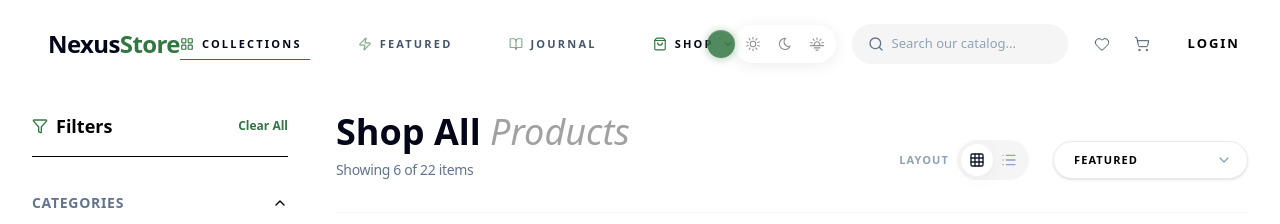
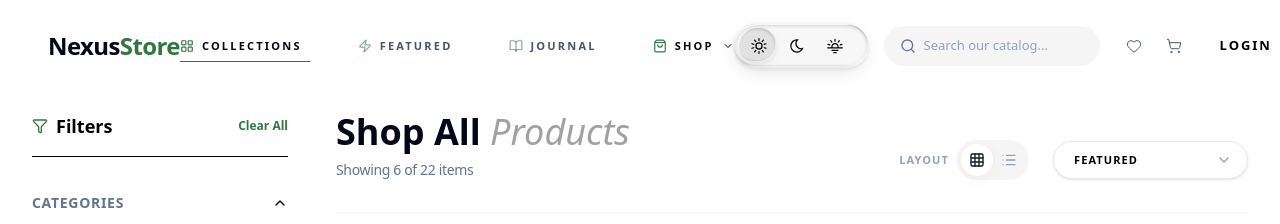
Before and after one commit to adhivedhanlr-maker/E-commerce, a Next.js app in the folder frontend/: page /shop in a window 1280 px wide. Shown: the top 224 px of the page. Built offline with nearby package versions, Linux system fonts and the light colour scheme.

Commit message:
fix: correct framer-motion ease property type in variants

```diff
--- a/frontend/src/app/globals.css
+++ b/frontend/src/app/globals.css
@@ -170,3 +170,263 @@
     transform: translateY(0);
   }
 }
+
+
+/* =============================================
+   Liquid Glass Theme Switcher
+   ============================================= */
+
+/* Glass CSS variables — default (light) */
+:root {
+  --c-glass: #bbbbbc;
+  --c-light: #fff;
+  --c-dark: #000;
+  --c-action: #327642;
+  --glass-reflex-dark: 1;
+  --glass-reflex-light: 1;
+  --saturation: 150%;
+}
+
+/* Dark theme glass overrides */
+html.dark {
+  --c-glass: #bbbbbc;
+  --c-light: #fff;
+  --c-dark: #000;
+  --c-action: #4ec97a;
+  --glass-reflex-dark: 2;
+  --glass-reflex-light: 0.3;
+  --saturation: 150%;
+}
+
+/* Dim theme glass overrides */
+html.dim {
+  --c-light: #99deff;
+  --c-dark: #20001b;
+  --c-glass: hsl(335 250% 74% / 1);
+  --c-action: #4aaad4;
+  --glass-reflex-dark: 2;
+  --glass-reflex-light: 0.7;
+  --saturation: 200%;
+}
+
+/* SVG filter wrapper — hidden, zero-size */
+.switcher-filter-wrap {
+  position: absolute;
+  width: 0;
+  height: 0;
+  overflow: hidden;
+  z-index: -1;
+}
+
+/* Skeleton while hydrating */
+.switcher-skeleton {
+  width: 134px;
+  height: 36px;
+  border-radius: 99em;
+  background: color-mix(in srgb, var(--c-glass) 12%, transparent);
+  opacity: 0.5;
+}
+
+/* Main pill container */
+.theme-switcher {
+  position: relative;
+  display: flex;
+  align-items: center;
+  gap: 0;
+  width: 134px;
+  height: 44px;
+  box-sizing: border-box;
+  padding: 4px 6px 5px;
+  margin: 0;
+  border: none;
+  border-radius: 99em;
+  background-color: color-mix(in srgb, var(--c-glass) 12%, transparent);
+  backdrop-filter: blur(8px) saturate(var(--saturation));
+  -webkit-backdrop-filter: blur(8px) saturate(var(--saturation));
+  box-shadow:
+    inset 0 0 0 1px color-mix(in srgb, var(--c-light) calc(var(--glass-reflex-light) * 10%), transparent),
+    inset 1.8px 3px 0px -2px color-mix(in srgb, var(--c-light) calc(var(--glass-reflex-light) * 90%), transparent),
+    inset -2px -2px 0px -2px color-mix(in srgb, var(--c-light) calc(var(--glass-reflex-light) * 80%), transparent),
+    inset -3px -8px 1px -6px color-mix(in srgb, var(--c-light) calc(var(--glass-reflex-light) * 60%), transparent),
+    inset -0.3px -1px 4px 0px color-mix(in srgb, var(--c-dark) calc(var(--glass-reflex-dark) * 12%), transparent),
+    inset -1.5px 2.5px 0px -2px color-mix(in srgb, var(--c-dark) calc(var(--glass-reflex-dark) * 20%), transparent),
+    inset 0px 3px 4px -2px color-mix(in srgb, var(--c-dark) calc(var(--glass-reflex-dark) * 20%), transparent),
+    inset 2px -6.5px 1px -4px color-mix(in srgb, var(--c-dark) calc(var(--glass-reflex-dark) * 10%), transparent),
+    0px 1px 5px 0px color-mix(in srgb, var(--c-dark) calc(var(--glass-reflex-dark) * 10%), transparent),
+    0px 6px 16px 0px color-mix(in srgb, var(--c-dark) calc(var(--glass-reflex-dark) * 8%), transparent);
+  transition:
+    background-color 400ms cubic-bezier(1, 0.0, 0.4, 1),
+    box-shadow 400ms cubic-bezier(1, 0.0, 0.4, 1);
+}
+
+/* Sliding glass pill — the active indicator */
+.theme-switcher::after {
+  content: '';
+  position: absolute;
+  left: 4px;
+  top: 4px;
+  display: block;
+  width: 38px;
+  height: calc(100% - 10px);
+  border-radius: 99em;
+  background-color: color-mix(in srgb, var(--c-glass) 36%, transparent);
+  z-index: 0;
+  pointer-events: none;
+  box-shadow:
+    inset 0 0 0 1px color-mix(in srgb, var(--c-light) calc(var(--glass-reflex-light) * 10%), transparent),
+    inset 2px 1px 0px -1px color-mix(in srgb, var(--c-light) calc(var(--glass-reflex-light) * 90%), transparent),
+    inset -1.5px -1px 0px -1px color-mix(in srgb, var(--c-light) calc(var(--glass-reflex-light) * 80%), transparent),
+    inset -2px -6px 1px -5px color-mix(in srgb, var(--c-light) calc(var(--glass-reflex-light) * 60%), transparent),
+    inset -1px 2px 3px -1px color-mix(in srgb, var(--c-dark) calc(var(--glass-reflex-dark) * 20%), transparent),
+    inset 0px -4px 1px -2px color-mix(in srgb, var(--c-dark) calc(var(--glass-reflex-dark) * 10%), transparent),
+    0px 3px 6px 0px color-mix(in srgb, var(--c-dark) calc(var(--glass-reflex-dark) * 8%), transparent);
+}
+
+/* Pill position per active option */
+.theme-switcher--opt1::after {
+  translate: 0 0;
+  transition:
+    background-color 400ms cubic-bezier(1, 0.0, 0.4, 1),
+    box-shadow 400ms cubic-bezier(1, 0.0, 0.4, 1),
+    translate 400ms cubic-bezier(1, 0.0, 0.4, 1);
+  animation: scaleToggle1 440ms ease;
+  transform-origin: right;
+}
+
+.theme-switcher--opt2::after {
+  translate: 42px 0;
+  transition:
+    background-color 400ms cubic-bezier(1, 0.0, 0.4, 1),
+    box-shadow 400ms cubic-bezier(1, 0.0, 0.4, 1),
+    translate 400ms cubic-bezier(1, 0.0, 0.4, 1);
+  animation: scaleToggle2 440ms ease;
+}
+
+/* Directional stretch for pill movement through middle */
+.theme-switcher[c-previous="1"].theme-switcher--opt2::after {
+  transform-origin: left;
+}
+
+.theme-switcher[c-previous="3"].theme-switcher--opt2::after {
+  transform-origin: right;
+}
+
+.theme-switcher--opt3::after {
+  translate: 84px 0;
+  transform-origin: left;
+  transition:
+    background-color 400ms cubic-bezier(1, 0.0, 0.4, 1),
+    box-shadow 400ms cubic-bezier(1, 0.0, 0.4, 1),
+    translate 400ms cubic-bezier(1, 0.0, 0.4, 1);
+  animation: scaleToggle3 440ms ease;
+}
+
+@keyframes scaleToggle1 {
+  0% {
+    scale: 1 1;
+  }
+
+  50% {
+    scale: 1.1 1;
+  }
+
+  100% {
+    scale: 1 1;
+  }
+}
+
+@keyframes scaleToggle2 {
+  0% {
+    scale: 1 1;
+  }
+
+  50% {
+    scale: 1.2 1;
+  }
+
+  100% {
+    scale: 1 1;
+  }
+}
+
+@keyframes scaleToggle3 {
+  0% {
+    scale: 1 1;
+  }
+
+  50% {
+    scale: 1.1 1;
+  }
+
+  100% {
+    scale: 1 1;
+  }
+}
+
+/* Each option label */
+.switcher-option {
+  --c: currentColor;
+  position: relative;
+  z-index: 1;
+  display: flex;
+  justify-content: center;
+  align-items: center;
+  padding: 0 8px;
+  width: 38px;
+  height: 100%;
+  box-sizing: border-box;
+  border-radius: 99em;
+  opacity: 1;
+  cursor: pointer;
+  transition: color 160ms;
+}
+
+.switcher-option svg path {
+  fill: var(--c);
+}
+
+.switcher-option:hover {
+  --c: var(--c-action);
+}
+
+.switcher-option:hover svg {
+  scale: 1.2;
+  transition: scale 200ms cubic-bezier(0.5, 0, 0, 1);
+}
+
+.switcher-option svg {
+  transition: scale 200ms cubic-bezier(0.5, 0, 0, 1);
+}
+
+.switcher-option--checked {
+  cursor: default;
+}
+
+.switcher-option--checked svg {
+  scale: 1 !important;
+}
+
+/* Visually hidden radio inputs */
+.switcher-input {
+  clip: rect(0 0 0 0);
+  clip-path: inset(100%);
+  height: 1px;
+  width: 1px;
+  overflow: hidden;
+  position: absolute;
+  white-space: nowrap;
+}
+
+/* Visually hidden legend */
+.switcher-legend {
+  position: absolute;
+  width: 1px;
+  height: 1px;
+  margin: -1px;
+  border: 0;
+  padding: 0;
+  white-space: nowrap;
+  clip-path: inset(100%);
+  clip: rect(0 0 0 0);
+  overflow: hidden;
+}
--- a/frontend/src/app/page.tsx
+++ b/frontend/src/app/page.tsx
@@ -1,6 +1,6 @@
 'use client';
 
-import { motion } from 'framer-motion';
+import { motion, cubicBezier } from 'framer-motion';
 import Hero from "@/components/home/Hero";
 import ProductCard from "@/components/product/ProductCard";
 import { Button } from "@/components/ui/button";
@@ -63,7 +63,7 @@ const container = {
 
 const item = {
   hidden: { opacity: 0, y: 20 },
-  show: { opacity: 1, y: 0, transition: { duration: 0.8, ease: [0.16, 1, 0.3, 1] } }
+  show: { opacity: 1, y: 0, transition: { duration: 0.8, ease: cubicBezier(0.16, 1, 0.3, 1) } }
 };
 
 export default function Home() {
--- a/frontend/src/components/common/ThemeSwitcher.tsx
+++ b/frontend/src/components/common/ThemeSwitcher.tsx
@@ -1,103 +1,101 @@
 'use client';
 
 import { useTheme } from 'next-themes';
-import { useEffect, useState } from 'react';
-
-const LIQUID_FILTER = `
-<svg style="position:absolute;width:0;height:0">
-  <defs>
-    <filter id="liquid-glass" primitiveUnits="objectBoundingBox">
-      <feGaussianBlur in="SourceGraphic" stdDeviation="0.04" result="blur"/>
-      <feDisplacementMap in="blur" in2="SourceGraphic" scale="0.08" xChannelSelector="R" yChannelSelector="G"/>
-    </filter>
-  </defs>
-</svg>`;
+import { useEffect, useRef, useState } from 'react';
 
 const SunIcon = () => (
-    <svg xmlns="http://www.w3.org/2000/svg" fill="none" viewBox="0 0 36 36" className="w-5 h-5">
-        <path fill="currentColor" fillRule="evenodd" d="M18 12a6 6 0 1 1 0 12 6 6 0 0 1 0-12Zm0 2a4 4 0 1 0 0 8 4 4 0 0 0 0-8Z" clipRule="evenodd" />
-        <path fill="currentColor" d="M17 6.038a1 1 0 1 1 2 0v3a1 1 0 0 1-2 0v-3ZM24.244 7.742a1 1 0 1 1 1.618 1.176L24.1 11.345a1 1 0 1 1-1.618-1.176l1.763-2.427ZM29.104 13.379a1 1 0 0 1 .618 1.902l-2.854.927a1 1 0 1 1-.618-1.902l2.854-.927ZM29.722 20.795a1 1 0 0 1-.619 1.902l-2.853-.927a1 1 0 1 1 .618-1.902l2.854.927ZM25.862 27.159a1 1 0 0 1-1.618 1.175l-1.763-2.427a1 1 0 1 1 1.618-1.175l1.763 2.427ZM19 30.038a1 1 0 0 1-2 0v-3a1 1 0 1 1 2 0v3ZM11.755 28.334a1 1 0 0 1-1.618-1.175l1.764-2.427a1 1 0 1 1 1.618 1.175l-1.764 2.427ZM6.896 22.697a1 1 0 1 1-.618-1.902l2.853-.927a1 1 0 1 1 .618 1.902l-2.853.927ZM6.278 15.28a1 1 0 1 1 .618-1.901l2.853.927a1 1 0 1 1-.618 1.902l-2.853-.927ZM10.137 8.918a1 1 0 0 1 1.618-1.176l1.764 2.427a1 1 0 0 1-1.618 1.176l-1.764-2.427Z" />
+    <svg xmlns="http://www.w3.org/2000/svg" fill="none" viewBox="0 0 36 36" style={{ display: 'block', width: '100%' }}>
+        <path fill="var(--c)" fillRule="evenodd" d="M18 12a6 6 0 1 1 0 12 6 6 0 0 1 0-12Zm0 2a4 4 0 1 0 0 8 4 4 0 0 0 0-8Z" clipRule="evenodd" />
+        <path fill="var(--c)" d="M17 6.038a1 1 0 1 1 2 0v3a1 1 0 0 1-2 0v-3ZM24.244 7.742a1 1 0 1 1 1.618 1.176L24.1 11.345a1 1 0 1 1-1.618-1.176l1.763-2.427ZM29.104 13.379a1 1 0 0 1 .618 1.902l-2.854.927a1 1 0 1 1-.618-1.902l2.854-.927ZM29.722 20.795a1 1 0 0 1-.619 1.902l-2.853-.927a1 1 0 1 1 .618-1.902l2.854.927ZM25.862 27.159a1 1 0 0 1-1.618 1.175l-1.763-2.427a1 1 0 1 1 1.618-1.175l1.763 2.427ZM19 30.038a1 1 0 0 1-2 0v-3a1 1 0 1 1 2 0v3ZM11.755 28.334a1 1 0 0 1-1.618-1.175l1.764-2.427a1 1 0 1 1 1.618 1.175l-1.764 2.427ZM6.896 22.697a1 1 0 1 1-.618-1.902l2.853-.927a1 1 0 1 1 .618 1.902l-2.853.927ZM6.278 15.28a1 1 0 1 1 .618-1.901l2.853.927a1 1 0 1 1-.618 1.902l-2.853-.927ZM10.137 8.918a1 1 0 0 1 1.618-1.176l1.764 2.427a1 1 0 0 1-1.618 1.176l-1.764-2.427Z" />
     </svg>
 );
 
 const MoonIcon = () => (
-    <svg xmlns="http://www.w3.org/2000/svg" fill="none" viewBox="0 0 36 36" className="w-5 h-5">
-        <path fill="currentColor" d="M12.5 8.473a10.968 10.968 0 0 1 8.785-.97 7.435 7.435 0 0 0-3.737 4.672l-.09.373A7.454 7.454 0 0 0 28.732 20.4a10.97 10.97 0 0 1-5.232 7.125l-.497.27c-5.014 2.566-11.175.916-14.234-3.813l-.295-.483C5.53 18.403 7.13 11.93 12.017 8.77l.483-.297Zm4.234.616a8.946 8.946 0 0 0-2.805.883l-.429.234A9 9 0 0 0 10.206 22.5l.241.395A9 9 0 0 0 22.5 25.794l.416-.255a8.94 8.94 0 0 0 2.167-1.99 9.433 9.433 0 0 1-2.782-.313c-5.043-1.352-8.036-6.535-6.686-11.578l.147-.491c.242-.745.573-1.44.972-2.078Z" />
+    <svg xmlns="http://www.w3.org/2000/svg" fill="none" viewBox="0 0 36 36" style={{ display: 'block', width: '100%' }}>
+        <path fill="var(--c)" d="M12.5 8.473a10.968 10.968 0 0 1 8.785-.97 7.435 7.435 0 0 0-3.737 4.672l-.09.373A7.454 7.454 0 0 0 28.732 20.4a10.97 10.97 0 0 1-5.232 7.125l-.497.27c-5.014 2.566-11.175.916-14.234-3.813l-.295-.483C5.53 18.403 7.13 11.93 12.017 8.77l.483-.297Zm4.234.616a8.946 8.946 0 0 0-2.805.883l-.429.234A9 9 0 0 0 10.206 22.5l.241.395A9 9 0 0 0 22.5 25.794l.416-.255a8.94 8.94 0 0 0 2.167-1.99 9.433 9.433 0 0 1-2.782-.313c-5.043-1.352-8.036-6.535-6.686-11.578l.147-.491c.242-.745.573-1.44.972-2.078Z" />
     </svg>
 );
 
 const DimIcon = () => (
-    <svg xmlns="http://www.w3.org/2000/svg" fill="none" viewBox="0 0 36 36" className="w-5 h-5">
-        <path fill="currentColor" d="M5 21a1 1 0 0 1 1-1h24a1 1 0 1 1 0 2H6a1 1 0 0 1-1-1ZM12 25a1 1 0 0 1 1-1h10a1 1 0 1 1 0 2H13a1 1 0 0 1-1-1ZM15 29a1 1 0 0 1 1-1h4a1 1 0 1 1 0 2h-4a1 1 0 0 1-1-1ZM18 13a6 6 0 0 1 5.915 7h-2.041A4.005 4.005 0 0 0 18 15a4 4 0 0 0-3.874 5h-2.041A6 6 0 0 1 18 13ZM17 7.038a1 1 0 1 1 2 0v3a1 1 0 0 1-2 0v-3ZM24.244 8.742a1 1 0 1 1 1.618 1.176L24.1 12.345a1 1 0 1 1-1.618-1.176l1.763-2.427ZM29.104 14.379a1 1 0 0 1 .618 1.902l-2.854.927a1 1 0 1 1-.618-1.902l2.854-.927ZM6.278 16.28a1 1 0 1 1 .618-1.901l2.853.927a1 1 0 1 1-.618 1.902l-2.853-.927ZM10.137 9.918a1 1 0 0 1 1.618-1.176l1.764 2.427a1 1 0 0 1-1.618 1.176l-1.764-2.427Z" />
+    <svg xmlns="http://www.w3.org/2000/svg" fill="none" viewBox="0 0 36 36" style={{ display: 'block', width: '100%' }}>
+        <path fill="var(--c)" d="M5 21a1 1 0 0 1 1-1h24a1 1 0 1 1 0 2H6a1 1 0 0 1-1-1ZM12 25a1 1 0 0 1 1-1h10a1 1 0 1 1 0 2H13a1 1 0 0 1-1-1ZM15 29a1 1 0 0 1 1-1h4a1 1 0 1 1 0 2h-4a1 1 0 0 1-1-1ZM18 13a6 6 0 0 1 5.915 7h-2.041A4.005 4.005 0 0 0 18 15a4 4 0 0 0-3.874 5h-2.041A6 6 0 0 1 18 13ZM17 7.038a1 1 0 1 1 2 0v3a1 1 0 0 1-2 0v-3ZM24.244 8.742a1 1 0 1 1 1.618 1.176L24.1 12.345a1 1 0 1 1-1.618-1.176l1.763-2.427ZM29.104 14.379a1 1 0 0 1 .618 1.902l-2.854.927a1 1 0 1 1-.618-1.902l2.854-.927ZM6.278 16.28a1 1 0 1 1 .618-1.901l2.853.927a1 1 0 1 1-.618 1.902l-2.853-.927ZM10.137 9.918a1 1 0 0 1 1.618-1.176l1.764 2.427a1 1 0 0 1-1.618 1.176l-1.764-2.427Z" />
     </svg>
 );
 
-const themes = [
-    { value: 'light', label: 'Light', Icon: SunIcon },
-    { value: 'dark', label: 'Dark', Icon: MoonIcon },
-    { value: 'dim', label: 'Dim', Icon: DimIcon },
+const THEMES = [
+    { value: 'light', label: 'Light', cOption: '1', Icon: SunIcon },
+    { value: 'dark', label: 'Dark', cOption: '2', Icon: MoonIcon },
+    { value: 'dim', label: 'Dim', cOption: '3', Icon: DimIcon },
 ];
 
 export default function ThemeSwitcher() {
     const { theme, setTheme } = useTheme();
     const [mounted, setMounted] = useState(false);
+    const [prevOption, setPrevOption] = useState<string>('1');
+    const switcherRef = useRef<HTMLFieldSetElement>(null);
 
-    useEffect(() => setMounted(true), []);
+    useEffect(() => { setMounted(true); }, []);
 
-    if (!mounted) return <div className="h-9 w-28 rounded-full bg-secondary-100 dark:bg-white/10 animate-pulse" />;
+    useEffect(() => {
+        if (mounted && switcherRef.current) {
+            switcherRef.current.setAttribute('c-previous', prevOption);
+        }
+    }, [prevOption, mounted]);
+
+    const handleChange = (newTheme: string, cOption: string) => {
+        const currentOption = THEMES.find(t => t.value === theme)?.cOption ?? '1';
+        setPrevOption(currentOption);
+        setTheme(newTheme);
+    };
+
+    if (!mounted) {
+        return <div className="switcher-skeleton" />;
+    }
+
+    const currentOption = THEMES.find(t => t.value === theme)?.cOption ?? '1';
 
     return (
         <>
-            <div dangerouslySetInnerHTML={{ __html: LIQUID_FILTER }} />
-            <div
+            {/* Hidden SVG filter */}
+            <div className="switcher-filter-wrap">
+                <svg>
+                    <filter id="switcher-filter" primitiveUnits="objectBoundingBox">
+                        <feGaussianBlur in="SourceGraphic" stdDeviation="0.04" result="blur" />
+                        <feDisplacementMap in="blur" in2="SourceGraphic" scale="0.5" xChannelSelector="R" yChannelSelector="G" />
+                    </filter>
+                </svg>
+            </div>
+
+            <fieldset
+                ref={switcherRef}
+                className={`theme-switcher theme-switcher--opt${currentOption}`}
+                c-previous={prevOption}
                 role="radiogroup"
                 aria-label="Choose theme"
-                className="relative flex items-center gap-1 rounded-full p-1"
-                style={{
-                    background: 'rgba(255,255,255,0.15)',
-                    backdropFilter: 'blur(12px)',
-                    WebkitBackdropFilter: 'blur(12px)',
-                    border: '1px solid rgba(255,255,255,0.25)',
-                    boxShadow: '0 2px 16px rgba(0,0,0,0.08), inset 0 1px 0 rgba(255,255,255,0.4)',
-                }}
             >
-                {/* Sliding indicator */}
-                <div
-                    className="absolute top-1 h-7 w-7 rounded-full transition-all duration-300 ease-out"
-                    style={{
-                        left: `calc(${themes.findIndex(t => t.value === theme) * (28 + 4)}px + 4px)`,
-                        background: theme === 'light'
-                            ? 'rgba(255,255,255,0.9)'
-                            : 'rgba(50,118,66,0.85)',
-                        boxShadow: theme === 'light'
-                            ? '0 1px 8px rgba(0,0,0,0.15), inset 0 1px 0 rgba(255,255,255,0.8)'
-                            : '0 1px 8px rgba(50,118,66,0.4), inset 0 1px 0 rgba(255,255,255,0.2)',
-                    }}
-                />
-                {themes.map(({ value, label, Icon }) => {
-                    const isActive = theme === value;
+                <legend className="switcher-legend">Choose theme</legend>
+                {THEMES.map(({ value, label, cOption, Icon }) => {
+                    const checked = theme === value;
                     return (
-                        <button
+                        <label
                             key={value}
-                            role="radio"
-                            aria-checked={isActive}
-                            aria-label={label}
+                            className={`switcher-option${checked ? ' switcher-option--checked' : ''}`}
                             title={label}
-                            onClick={() => setTheme(value)}
-                            className="relative z-10 flex h-7 w-7 items-center justify-center rounded-full transition-all duration-200"
-                            style={{
-                                color: isActive
-                                    ? (theme === 'light' ? '#1a1a1a' : '#fff')
-                                    : 'rgba(100,100,100,0.7)',
-                                filter: isActive ? 'url(#liquid-glass)' : 'none',
-                                transform: isActive ? 'scale(1.05)' : 'scale(1)',
-                            }}
                         >
+                            <input
+                                className="switcher-input"
+                                type="radio"
+                                name="theme-switcher"
+                                value={value}
+                                checked={checked}
+                                onChange={() => handleChange(value, cOption)}
+                                aria-label={label}
+                            />
                             <Icon />
-                        </button>
+                        </label>
                     );
                 })}
-            </div>
+            </fieldset>
         </>
     );
 }
```
